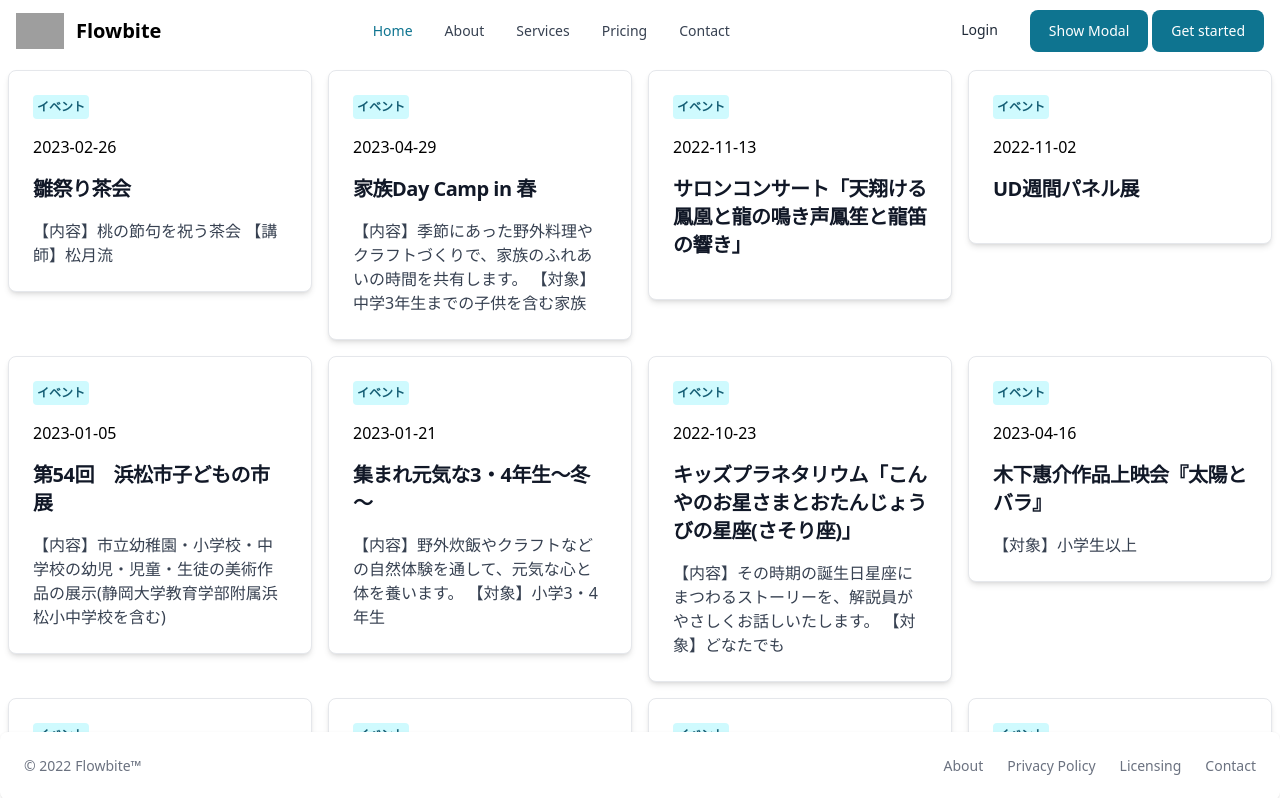
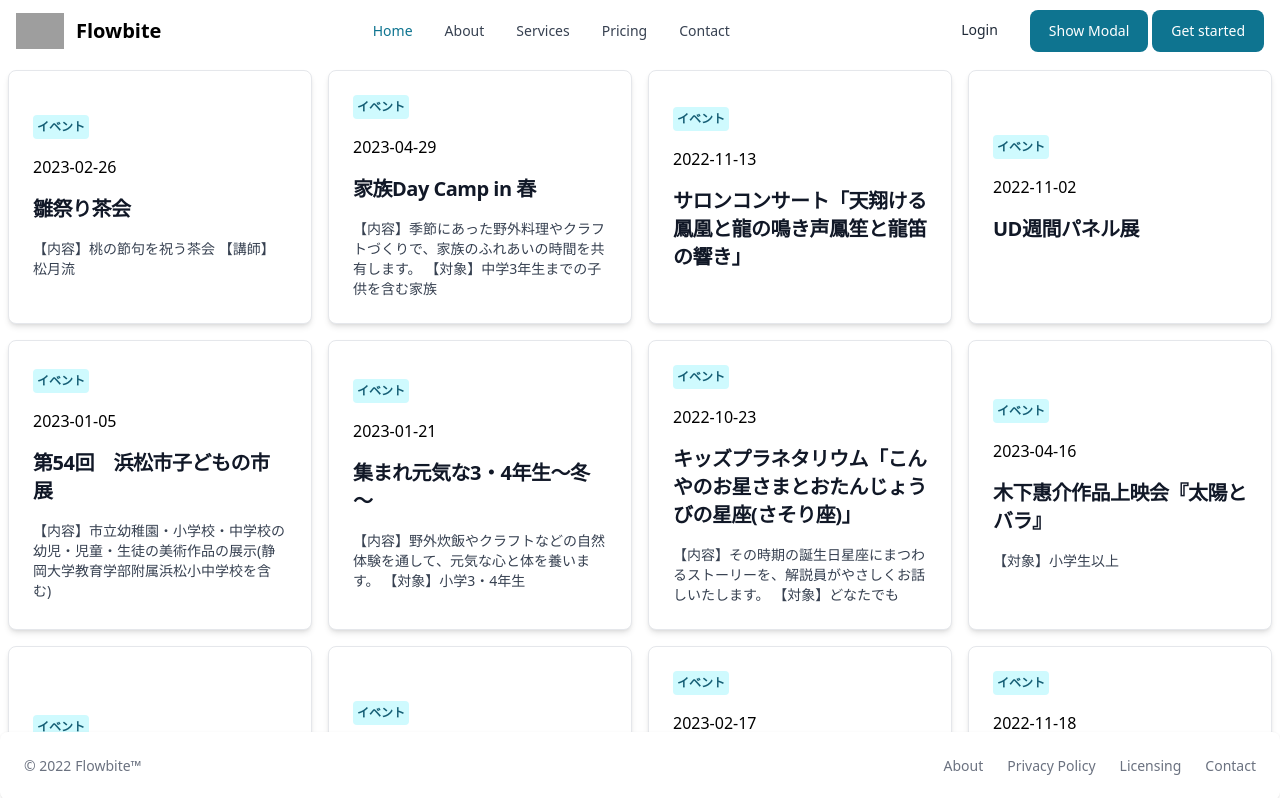
Before and after one commit to jacoyutorius/react-tailwind-flowbite, a React (Create React App) app: page / in a window 1280 px wide. Shown: the top 798 px of the page. Built offline with nearby package versions, Linux system fonts and the light colour scheme; grey boxes are pictures that could not be loaded.

Commit message:
カードの高さを揃えた

```diff
--- a/src/components/Card/CardComponent.tsx
+++ b/src/components/Card/CardComponent.tsx
@@ -12,7 +12,7 @@
 export const CardComponent = (props: CardComponentProps):JSX.Element => {
   return (
     <div className="max-w-none p-2">
-      <Card>
+      <Card className="h-full">
         <div className="flex flex-wrap gap-2">
           <Badge color="info">
             { props.category }
@@ -22,7 +22,7 @@
         <h5 className="text-xl font-bold tracking-tight text-gray-900 dark:text-white">
           <a href="#" onClick={ props.onClick }>{props.eventName}</a>
         </h5>
-        <p className="font-normal text-gray-700 dark:text-gray-400">
+        <p className="font-normal text-sm text-gray-700 dark:text-gray-400">
           {props.description}
         </p>
       </Card>
```
